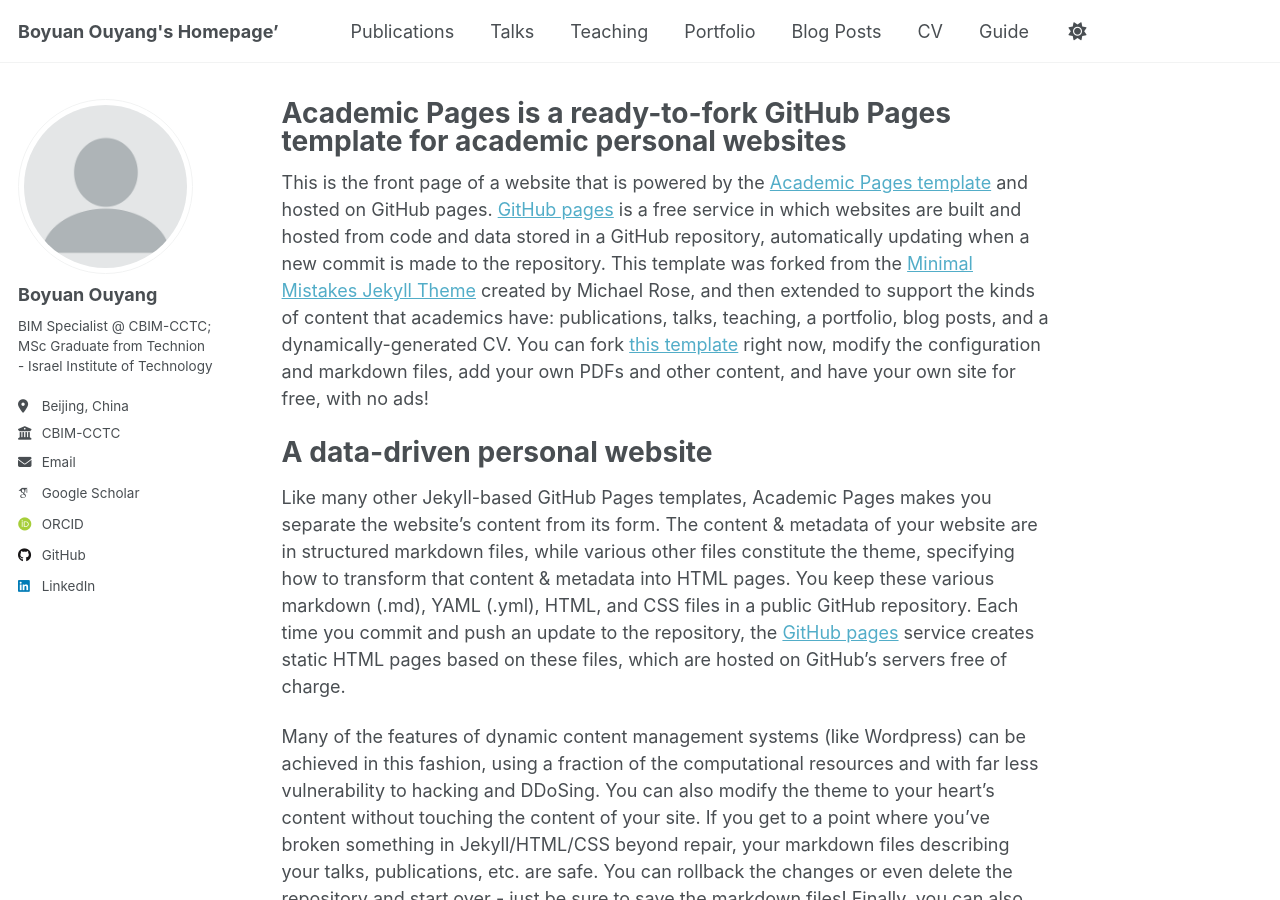
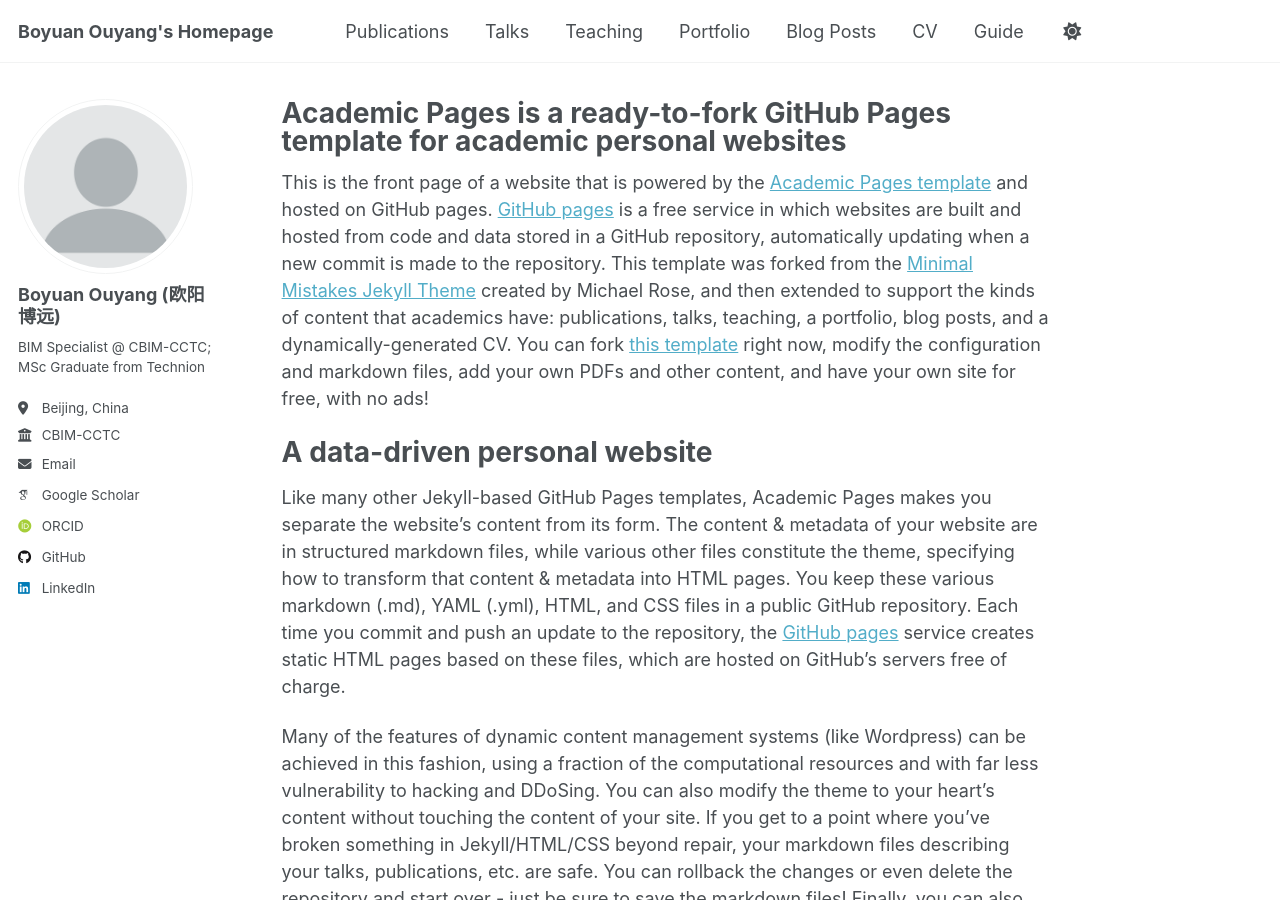
Before and after one commit to terry-oy/terry-oy.github.io, a Jekyll site: the page built from _pages/about.md, in a window 1280 px wide and 900 px high. Built offline with Jekyll 4.4.1, drawn with Linux system fonts in a browser that asks for light colours; some web fonts are replaced.

Commit message:
Update _config.yml

```diff
--- a/_config.yml
+++ b/_config.yml
@@ -9,10 +9,10 @@
 # Basic Site Settings
 locale                   : "en-US"
 site_theme               : "default"
-title                    : "Boyuan Ouyang's Homepage’"
+title                    : "Boyuan Ouyang's Homepage"
 title_separator          : "-"
 name                     : &name "Boyuan Ouyang"
-description              : &description "BIM Specialist @ CBIM-CCTC; MSc Graduate from Technion - Israel Institute of Technology"
+description              : &description "BIM Specialist @ CBIM-CCTC; MSc Graduate from Technion"
 url                      : https://terry-oy.github.io # the base hostname & protocol for your site e.g. "https://[your GitHub username].github.io"
 baseurl                  : "" # the subpath of your site, e.g. "/blog"
 repository               : "terry-oy/terry-oy.github.io"
@@ -23,9 +23,9 @@ repository               : "terry-oy/terry-oy.github.io"
 author:
   # Biographic information
   avatar           : "profile.png"
-  name             : "Boyuan Ouyang"
+  name             : "Boyuan Ouyang (欧阳博远)"
   pronouns         : # example: "she/her"
-  bio              : "BIM Specialist @ CBIM-CCTC; MSc Graduate from Technion - Israel Institute of Technology"
+  bio              : "BIM Specialist @ CBIM-CCTC; MSc Graduate from Technion"
   location         : "Beijing, China"
   employer         : "CBIM-CCTC"
   uri              : # URL
```
